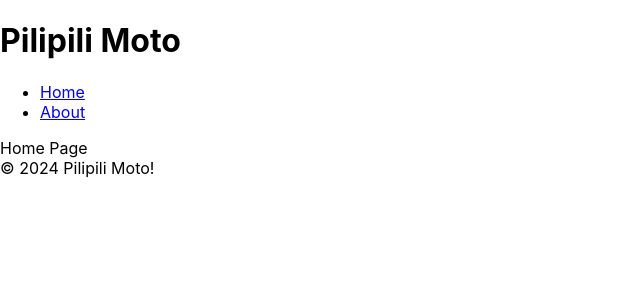
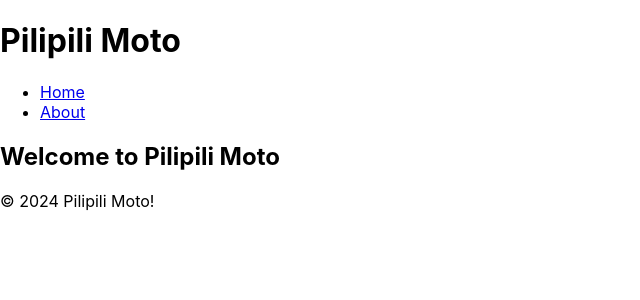
Before and after one commit to KoryrKoryr/Pepper-Shop-App, a React (Create React App) app in the folder pilipili-moto/: page / in a window 1280 px wide. Shown: the top 300 px of the page, without its empty margins (0-640 px from the left). Built offline with nearby package versions, Linux system fonts and the light colour scheme.

Commit message:
added home component

```diff
--- a/pilipili-moto/src/pages/Home.js
+++ b/pilipili-moto/src/pages/Home.js
@@ -1,7 +1,13 @@
 import React from "react";
+// import PepperList from '../components/PepperList';
 
 function Home() {
-  return <div>Home Page</div>;
+  return (
+    <div>
+      <h2>Welcome to Pilipili Moto</h2>
+      {/* <PepperList /> */}
+    </div>
+  );
 }
 
 export default Home;
```
